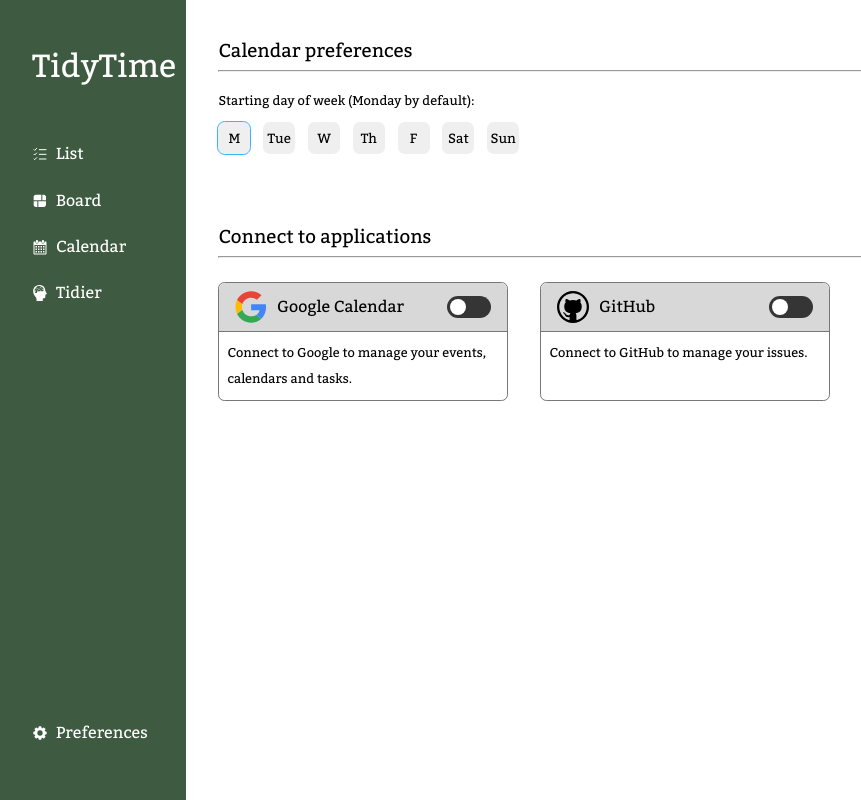
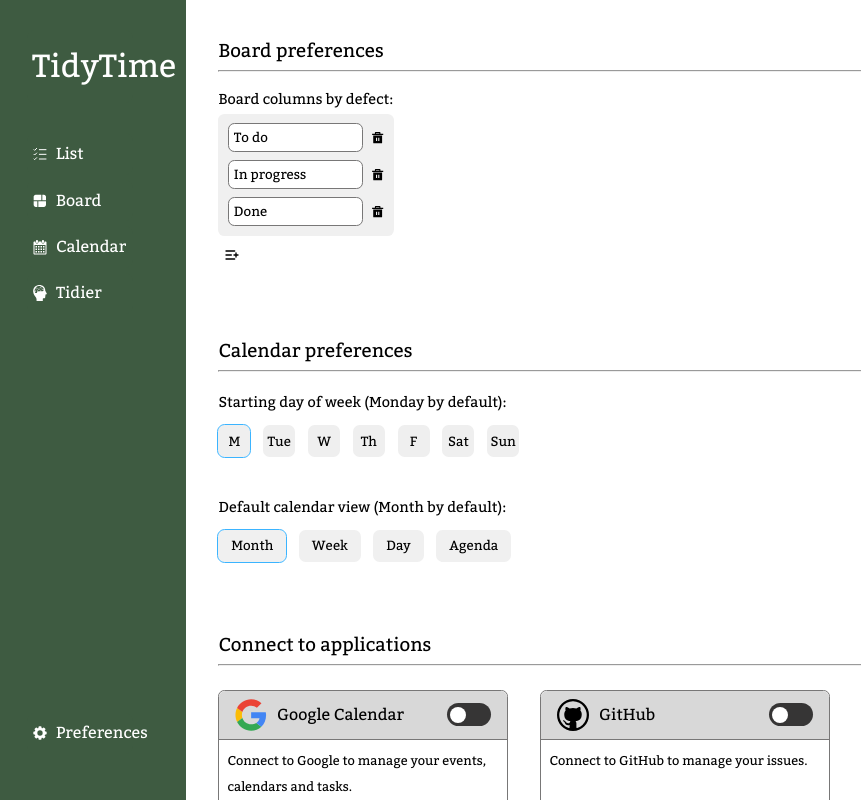
Before and after one commit to garciafdezpatricia/TidyTime, a Next.js app in the folder client/: page /settings in a window 1280 px wide. Shown: the whole page, without its empty margins (26-887 px from the left). Built offline with nearby package versions, Linux system fonts and the light colour scheme; no server answers.

Commit message:
board preferences panel

```diff
--- a/client/pages/settings/index.tsx
+++ b/client/pages/settings/index.tsx
@@ -5,6 +5,7 @@ import { useGoogleHandler } from "@/pages/api/google";
 import { useGithubHandler } from "../api/github";
 import toast from "react-hot-toast";
 import { useGithubContext } from "@/src/components/Context/GithubContext";
+import BoardPanel from "@/src/components/Panel/BoardPreferences/BoardPanel";
 
 // go to this page as /settings
 export default function Settings() {
@@ -37,6 +38,7 @@ export default function Settings() {
 
     return (
     <div className="settings-container">
+        <BoardPanel />
         <CalendarPanel />
         <ApplicationPanel />
     </div>)
--- a/client/pages/settings/settings.scss
+++ b/client/pages/settings/settings.scss
@@ -9,4 +9,5 @@
     flex-direction: column;
     width: 100%;
     gap: 2rem;
+    overflow-y: auto;
 }
--- a/client/src/components/Calendar/Calendar.tsx
+++ b/client/src/components/Calendar/Calendar.tsx
@@ -1,4 +1,4 @@
-import { Calendar, dayjsLocalizer } from "react-big-calendar";
+import { Calendar, View, dayjsLocalizer } from "react-big-calendar";
 import "react-big-calendar/lib/css/react-big-calendar.css";
 import dayjs from "dayjs";
 import enLocale from 'dayjs/locale/en';
@@ -35,7 +35,7 @@ const eventStyleGetter = (event:any, view:any) => {
 };
 
 export default function CalendarComponent() {
-  const { events, setEvents, setSelectedEventId, weekStart } = useEventContext();
+  const { events, setEvents, setSelectedEventId, weekStart, eventView } = useEventContext();
 
   dayjs.locale('en-custom', {
     ...enLocale,
@@ -149,6 +149,7 @@ export default function CalendarComponent() {
         onSelectSlot={(data) => handleSelectSlot(data)}
         onSelectEvent={(data) => handleSelectEvent(data)}
         selectable
+        defaultView={eventView as View}
       ></Calendar>
     {
       isOpenNewEventModal && (
--- a/client/src/components/Context/EventContext.tsx
+++ b/client/src/components/Context/EventContext.tsx
@@ -13,6 +13,8 @@ export interface IEventContext {
     setSelectedEventId: React.Dispatch<React.SetStateAction<string>>,
     weekStart: number,
     setWeekStart: React.Dispatch<React.SetStateAction<number>>,
+    eventView: string,
+    setEventView: React.Dispatch<React.SetStateAction<string>>,
 }
 
 // TODO: replace it with solid logic
@@ -53,6 +55,8 @@ const defaultContext: IEventContext={
     setEvents: () => {},
     weekStart: 1,
     setWeekStart: () => {},
+    eventView: "month",
+    setEventView: () => {},
 }
 // context with the default event context
 const EventContext = createContext<IEventContext>(defaultContext);
@@ -78,6 +82,7 @@ export function EventProvider({children} : IEventContextProvider) {
     const [events, setEvents] = useState(defaultContext.events);
     const [selectedEventId, setSelectedEventId] = useState(defaultContext.selectedEventId);
     const [weekStart, setWeekStart] = useState(defaultContext.weekStart);
+    const [eventView, setEventView] = useState(defaultContext.eventView);
 
     const { tasks } = useTaskContext();
 
@@ -109,7 +114,7 @@ export function EventProvider({children} : IEventContextProvider) {
       setEvents(updatedEvents);
     }, [tasks]); // Dependencias de useEffect
 
-    const value ={events, setEvents, selectedEventId, setSelectedEventId, weekStart, setWeekStart};
+    const value ={events, setEvents, selectedEventId, setSelectedEventId, weekStart, setWeekStart, eventView, setEventView};
 
     return (
         <EventContext.Provider value={value}>
--- a/client/src/components/Context/TaskContext.tsx
+++ b/client/src/components/Context/TaskContext.tsx
@@ -1,4 +1,4 @@
-import { TaskList, Label, taskToListOfTaskList, taskToBoardItemMatrix, listOfTaskListToTask } from "@/src/model/Scheme";
+import { TaskList, Label, taskToListOfTaskList, listOfTaskListToTask } from "@/src/model/Scheme";
 import { ReactNode, createContext, useContext, useEffect, useState } from "react";
 
 /**
--- /dev/null
+++ b/client/src/components/Panel/BoardPreferences/BoardPanel.scss
@@ -0,0 +1,60 @@
+@use "../../../../styles/variables" as *;
+
+.board-preferences {
+    padding: 1rem;
+    display: flex;
+    flex-direction: column;
+    width: calc(100% - 2rem);
+}
+
+.default-columns {
+    font-size: .9rem;
+    padding-top: .8rem;
+    display: flex;
+    flex-direction: column;
+}
+
+.columns-input {
+    display: flex;
+    flex-direction: column;
+    width: fit-content;
+    gap: .5rem;
+    padding: .6rem;
+    background-color: $background-button;
+    border-radius: .4rem;
+}
+
+.individual-input {
+    display: flex;
+    gap: .5rem;
+
+    input {
+        width: 8rem;
+        padding-left: .3rem;
+        border-radius: .4rem;
+        border: .1rem solid $light-grey;
+        outline: none;
+    }
+
+    .delete-input-button {
+        border: none;
+        border-radius: .4rem;
+        background-color: transparent;
+        &:hover {
+            color: $remove-red;
+        }
+    }
+}
+
+button.new-column {
+    margin-top: .3rem;
+    display: flex;
+    width: fit-content;
+    padding: .3rem;
+    border: .1rem solid transparent;
+    background-color: transparent;
+    font-size: 1rem;
+    &:hover {
+        background-color: $primary-grey;
+    }
+}
--- /dev/null
+++ b/client/src/components/Panel/BoardPreferences/BoardPanel.tsx
@@ -0,0 +1,78 @@
+import { useEffect, useState } from "react";
+import { useTaskContext } from "../../Context/TaskContext"
+import { LuListPlus } from "react-icons/lu";
+import { RiDeleteBin5Fill } from "react-icons/ri";
+
+export interface Props {
+
+}
+
+export default function BoardPanel({} : Props) {
+
+    const [columns, setColumns] = useState<string[]>([]);
+    const { boardColumns, setBoardColumns } = useTaskContext();
+
+    useEffect(() => {
+        let result:string[] = [];
+        boardColumns.forEach((column) => {
+            result.push(column);
+        })
+        setColumns(result);
+    }, [boardColumns])
+
+    const handleColumnRename = (value:string, index:number) => {
+        let result = [...columns];
+        let updatedColumn = result[index];
+        updatedColumn = value;
+        result = [...result.slice(0, index),
+            updatedColumn,
+            ...result.slice(index + 1)
+        ];
+        setBoardColumns(result);
+    }
+
+    const handleColumnDeletion = (index:number) => {
+        let result = columns.filter((column, columnIndex) => index !== columnIndex);
+        setBoardColumns(result);
+    }
+
+    const addNewInput = () => {
+        let result = [...columns, "New column"];
+        setBoardColumns(result);
+    }
+
+    return (
+        <article className="board-preferences">
+            <h3>Board preferences</h3>
+            <hr></hr>
+            <section className="default-columns">
+                <p>Board columns by defect:</p>
+                <div className={columns.length > 0 ? "columns-input" : ""}>
+                    {
+                        columns.map((column, index) => {
+                            return (
+                                <div key={index} className="individual-input">
+                                    <input
+                                        type="text"
+                                        defaultValue={column}
+                                        onChange={(e) => handleColumnRename(e.target.value, index)}
+                                    />
+                                    <button
+                                        onClick={() => handleColumnDeletion(index)}
+                                        className="delete-input-button">
+                                        <RiDeleteBin5Fill />
+                                    </button>
+                                </div>
+                            )
+                        })
+                    }
+                </div>
+                <button
+                    onClick={addNewInput}
+                    className="new-column">
+                    <LuListPlus />
+                </button>
+            </section>
+        </article>
+    )
+}
--- a/client/src/components/Panel/CalendarPreferences/CalendarPanel.scss
+++ b/client/src/components/Panel/CalendarPreferences/CalendarPanel.scss
@@ -6,9 +6,13 @@
     flex-direction: column;
     width: calc(100% - 2rem);
 
-    .week-start {
+    .week-start, .event-view {
         padding-top: 1rem;
-        font-size: .8rem;
+        font-size: .9rem;
+    }
+
+    .event-view {
+        margin-top: 1.2rem;
     }
 
     .week-days-buttons {
@@ -34,4 +38,31 @@
             outline: .1rem solid $primary-blue;
         }
     }
+
+    .event-view-buttons {
+        display: flex;
+        gap: .8rem;
+        padding-top: .5rem;
+
+        button, button.selected-view {
+            background-color: $background-button;
+            display: flex;
+            align-items: center;
+            justify-content: center;
+            border: none;
+            outline: none;
+            width: fit-content;
+            height: 2rem;
+            padding: .8rem;
+            &:hover {
+                background-color: $light-blue;
+            }
+        }
+
+        button.selected-view {
+            outline: .1rem solid $primary-blue;
+        }
+
+    }
+
 }
--- a/client/src/components/Panel/CalendarPreferences/CalendarPanel.tsx
+++ b/client/src/components/Panel/CalendarPreferences/CalendarPanel.tsx
@@ -5,10 +5,12 @@ import toast from "react-hot-toast";
 
 
 export default function CalendarPanel() {
-    const {weekStart, setWeekStart} = useEventContext();
+    const {weekStart, setWeekStart, eventView, setEventView} = useEventContext();
 
-    const [weekDays, setWeekDays] = useState([{dim: "M", day: "Monday"}, {dim: "Tue", day: "Tuesday"}, {dim: "W", day: "Wednesday"},
-        {dim: "Th", day: "Thursday"}, {dim: "F", day: "Friday"}, {dim: "Sat", day: "Saturday"}, {dim: "Sun", day: "Sunday"}]);
+    const weekDays= [{dim: "M", day: "Monday"}, {dim: "Tue", day: "Tuesday"}, {dim: "W", day: "Wednesday"},
+        {dim: "Th", day: "Thursday"}, {dim: "F", day: "Friday"}, {dim: "Sat", day: "Saturday"}, {dim: "Sun", day: "Sunday"}];
+
+    const views = [{view:"Month" , value: "month"}, {view:"Week" , value: "week"}, {view:"Day" , value: "day"}, {view:"Agenda" , value: "agenda"}];
 
     return (
         <article className="calendar-settings">
@@ -33,6 +35,25 @@ export default function CalendarPanel() {
                     }
                 </div>
             </section>
+            <section className="event-view">
+                <p>Default calendar view (Month by default):</p>
+                <div className="event-view-buttons">
+                    {
+                        views.map((view, index) => {
+                            return (
+                                <button
+                                    key={index}
+                                    className={eventView === (view.value) ? "selected-view" : ""}
+                                    onClick={() => setEventView(view.value)}
+                                    title={`Set to ${view.view}`}
+                                >
+                                    {view.view}
+                                </button>
+                            )
+                        })
+                    }
+                </div>
+            </section>
         </article>
     )
 }
--- a/client/styles/_variables.scss
+++ b/client/styles/_variables.scss
@@ -37,6 +37,7 @@ $dark-grey: #363535;
 $medium-grey: #454444;
 $light-grey: #787777;
 $primary-grey: #d8d8d8;
+$background-button: #f0f0f0;
 
 // RED
 $glowing-red: #e13535;
--- a/client/styles/globals.scss
+++ b/client/styles/globals.scss
@@ -30,7 +30,7 @@
 @use "../src/components/Board/Board.scss";
 @use "../src/components/Auth/GitHubAuth.scss";
 @use "../src/components/Modal/EditModal/SeeTaskModal.scss";
-
+@use "../src/components/Panel/BoardPreferences/BoardPanel.scss";
 
 @font-face {
     font-family: 'Primaria';
```
